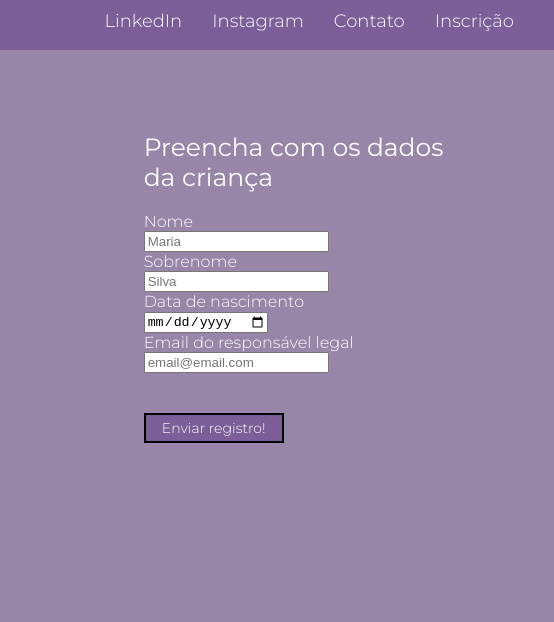
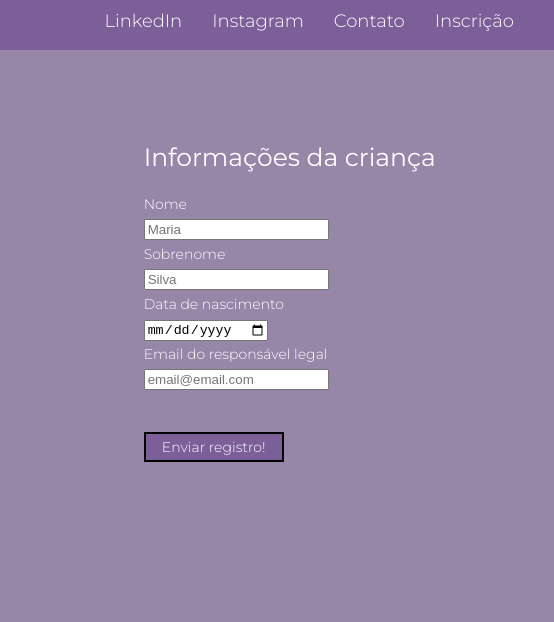
Before and after one commit to majumvalaski/Landing-Page-NGO, a plain HTML site: page index.html in a window 1280 px wide. Shown: the full height of the page, 726-1280 px from the left. Drawn offline with Linux system fonts and the light colour scheme; files whose address does not match are found by name.

Commit message:
Add a link to the "contato" button on the menu and some margin's changes

```diff
--- a/css/index.css
+++ b/css/index.css
@@ -84,7 +84,7 @@ h3{
     color: white;
     font-weight: 400;
     font-size: 25px;
-    margin-top: 0px;
+    margin-top: 10px;
     margin-bottom: 20px;
 }
 
@@ -106,11 +106,12 @@ h3{
     font-family: "Montserrat";
     color: white;
     font-weight: 300;
-    font-size: 16px;
+    font-size: 14px;
 
 }
 
 form {
     padding: 0;
     width: 300px;
+    line-height: 25px;
 }
--- a/index.html
+++ b/index.html
@@ -19,7 +19,7 @@
     <nav class="menu_inicial">
         <ul>
             <li> <a href="file:///Users/mariajuliamanassesvalaski/Documents/DEV/Mentoria%20Dev%20/Primeiro%20projeto/index.html">Inscrição</a> </li>
-            <li> <a href="">Contato</a> </li>
+            <li> <a href="https://api.whatsapp.com/send?phone=5541987636630">Contato</a> </li>
             <li> <a href="https://www.instagram.com/majuvalaski/">Instagram</a> </li>
             <li> <a href="https://www.linkedin.com/in/mariajuliamanassesvalaski/">LinkedIn</a> </li>
         </ul>
@@ -30,7 +30,7 @@
     <table border="0" width="100%"
     cellpadding="20">
     <tr>
-    <td id="left" width="50%" valign = "top">
+    <td id="left" valign = "top">
 
         <h1> Lugar de criança é onde existe alegria! </h1>
             <img id="logo" src ="/Users/mariajuliamanassesvalaski/Documents/DEV/Mentoria Dev /Primeiro projeto/img/logo_ong.png"/>
@@ -41,8 +41,8 @@
 
     </td>
 
-    <td id="right" width="50%" valign = "top">
-        <h3> Preencha com os dados da criança</h3>
+    <td id="right" valign = "top">
+        <h3> Informações da criança</h3>
 
         <form action="">
             <div>
```
